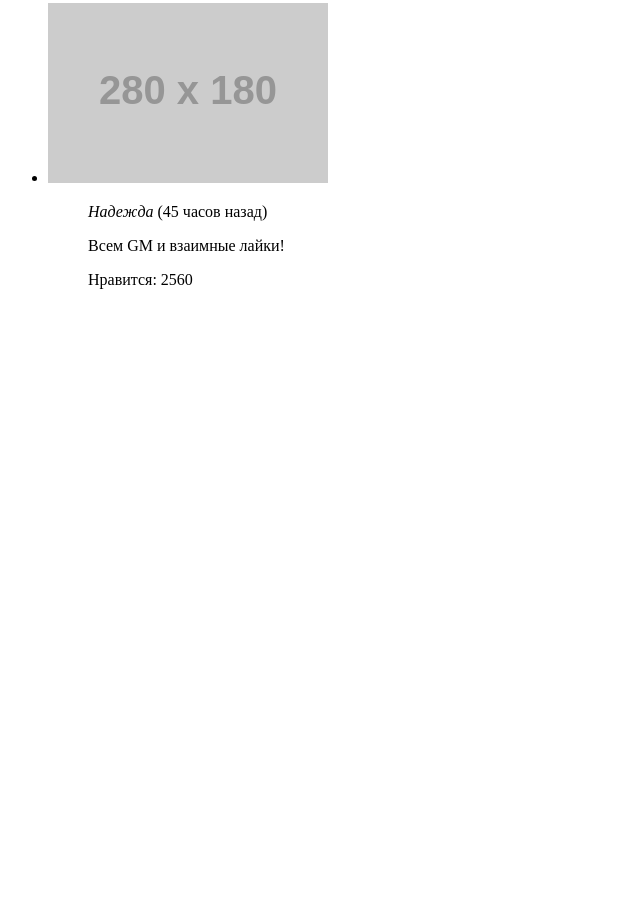
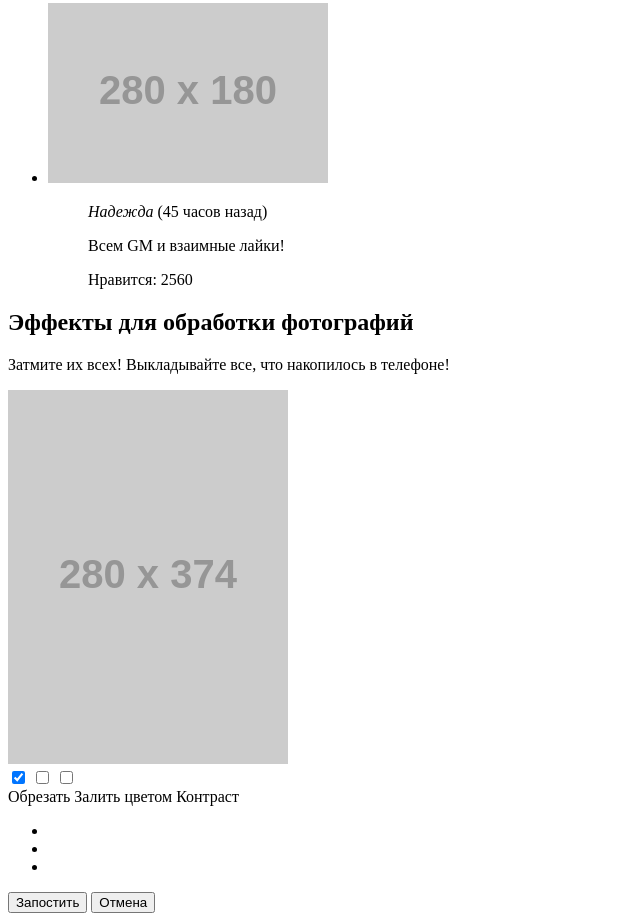
Before and after one commit to LbIdarka/234657-pink, a website: page foto.html in a window 1280 px wide. Shown: the part 2063-2984 px from the top of the page, without its empty margins (0-640 px from the left). Before the commit the page ends 2368 px from the top, so only its background shows below. Drawn offline with Linux system fonts and the light colour scheme; placeholder pictures from the web are drawn by us.

Commit message:
разметка формы эффектов для фото

```diff
--- a/foto.html
+++ b/foto.html
@@ -30,7 +30,7 @@
     </header>
     <main>
       <section class="foto-users">
-        <header class="foto-users__header">
+        <header class="foto-users__header  lead">
           <h2 class="foto-users__title">Фотографии наших пользователей с комментариями</h2> <!--скрыто-->
           <p class="foto-users__header-text">Взгляните на фотографии, которые выкладывают пользователи! Видите, как не хватает ваших?</p>
         </header>
@@ -128,6 +128,43 @@
           </li>
         </ul>
       </section>
+      <section class="effects">
+        <header class="effects__header  lead">
+          <h2 class="effects__title">Эффекты для обработки фотографий</h2> <!--скрыто-->
+          <p class="effects__text">Затмите их всех! Выкладывайте все, что накопилось в телефоне!</p>
+        </header>
+        <form action="https://echo.htmlacademy.ru/" method="get" class="effects__form">
+          <div class="effects__img">
+            <img src="http://placehold.it/280x374" width="280" height="374" alt="зимняя дорога">
+          </div>
+          <div class="effects__wrapper">
+            <input type="checkbox" name="crop" id="crop-field" checked>
+            <input type="checkbox" name="fill" id="fill-field">
+            <input type="checkbox" name="contrast" id="contrast-field">
+            <div class="effects__signature">
+              <label for="crop-field">Обрезать</label> <!--скрыто-->
+              <label for="fill-field">Залить цветом</label> <!--скрыто-->
+              <label for="contrast-field">Контраст</label> <!--скрыто-->
+            </div>
+            <ul class="effects__list">
+              <li class="effects__range">
+                <span class="effects__range-scale"></span>
+                <span class="effects__range-toggle"></span>
+              </li>
+              <li class="effects__range  effects__range--hidden">  <!--в мобильной версии скрыто-->
+                <span class="effects__range-scale"></span>
+                <span class="effects__range-toggle"></span>
+              </li>
+              <li class="effects__range  effects__range--hidden"> <!--в мобильной версии скрыто-->
+                <span class="effects__range-scale"></span>
+                <span class="effects__range-toggle"></span>
+              </li>
+            </ul>
+          </div>
+          <button class="btn" type="submit">Запостить</button>
+          <button class="btn" type="reset">Отмена</button>
+        </form>
+      </section>
     </main>
   </body>
 </html>
```
Also changed, not shown: index.html (+1 -1 lines).
